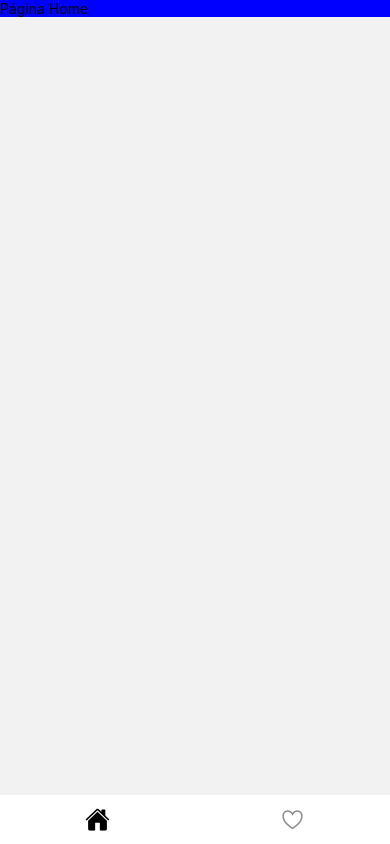
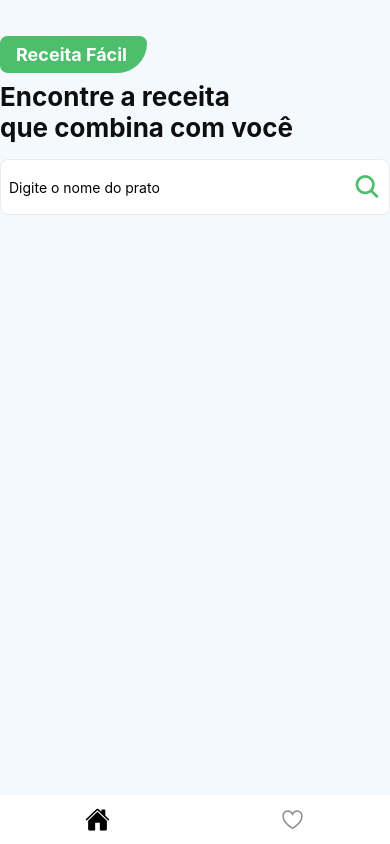
Before and after one commit to leonardo-rendano/react-native-receitas, a React Native app: screen /HomeTab in a window 390 px wide. Built offline with nearby package versions, Linux system fonts and the light colour scheme.

Commit message:
home styles

```diff
--- /dev/null
+++ b/src/components/Logo/index.tsx
@@ -0,0 +1,29 @@
+import { View, Text, StyleSheet } from "react-native";
+
+export function Logo() {
+  return (
+    <View style={styles.logoArea}>
+      <Text style={styles.logo}>Receita Fácil</Text>
+    </View>
+  )
+}
+
+const styles = StyleSheet.create({
+  logoArea: {
+    backgroundColor: "#4CBE6C",
+    alignSelf: "flex-start",
+    padding: 8,
+    paddingLeft: 16,
+    paddingRight: 20,
+    borderTopRightRadius: 8,
+    borderBottomLeftRadius: 8,
+    borderTopLeftRadius: 8,
+    borderBottomRightRadius: 32,
+    marginBottom: 8
+  },
+  logo: {
+    fontSize: 18,
+    fontWeight: 'bold',
+    color: "#fff"
+  }
+})
--- a/src/pages/home/index.tsx
+++ b/src/pages/home/index.tsx
@@ -1,16 +1,67 @@
-import React from "react";
-import { View, Text, StyleSheet } from "react-native";
+import React, { FormEvent, useState } from "react";
+import { View, Text, StyleSheet, SafeAreaView, TextInput, TouchableOpacity, NativeSyntheticEvent, TextInputChangeEventData } from "react-native";
+import { Ionicons } from '@expo/vector-icons'
+import { Logo } from "../../components/Logo";
 
 export default function Home() {
+  const [inputValue, setInputvalue] = useState<string>()
+
+  function handleSearch(): void {
+    alert(`Você digitou ${inputValue}`)
+  }
+
   return (
-    <View style={styles.container}>
-      <Text>Página Home</Text>
-    </View>
+    <SafeAreaView style={styles.container}>
+      <Logo />
+
+      <Text style={styles.title}>Encontre a receita</Text>
+      <Text style={styles.title}>que combina com você</Text>
+
+      <View style={styles.form}>
+        <TextInput
+          placeholder="Digite o nome do prato"
+          style={styles.input}
+          value={inputValue}
+          onChangeText={(text) => setInputvalue(text)}
+        />
+        <TouchableOpacity onPress={handleSearch}>
+          <Ionicons name="search" size={28} color="#4CBE6C" />
+        </TouchableOpacity>
+      </View>
+    </SafeAreaView>
   )
 }
 
 const styles = StyleSheet.create({
   container: {
-    backgroundColor: 'blue'
+    flex: 1,
+    backgroundColor: "#F3F9FF",
+    paddingTop: 36,
+    paddingStart: 14,
+    paddingEnd: 14
+  },
+  title: {
+    fontSize: 26,
+    fontWeight: 'bold',
+    color: "#0e0e0e"
+  },
+  form: {
+    backgroundColor: '#fff',
+    width: '100%',
+    borderRadius: 8,
+    marginTop: 16,
+    marginBottom: 16,
+    borderWidth: 1,
+    borderColor: "#ececec",
+    paddingLeft: 8,
+    paddingRight: 8,
+    flexDirection: 'row',
+    alignItems: 'center',
+    justifyContent: 'space-between'
+  },
+  input: {
+    width: "90%",
+    height: 54,
+    maxWidth: '90%'
   }
 })
```
